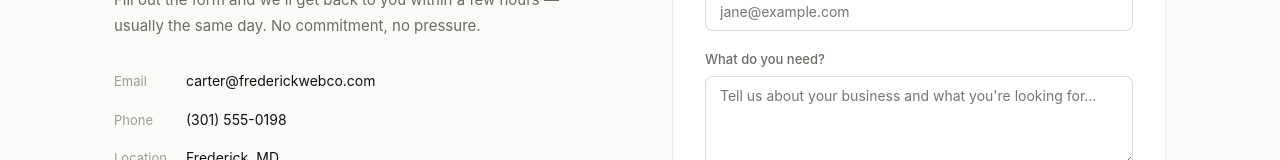
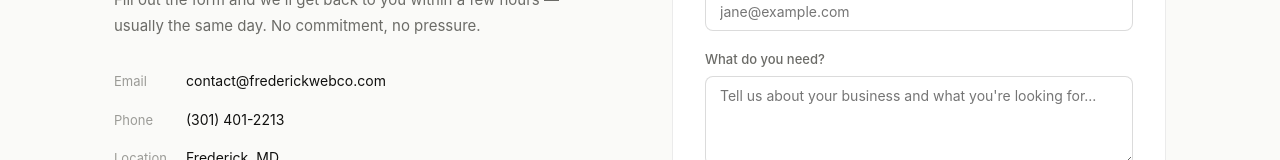
Before and after one commit to StudyFlashForge/frederickwebco, a Next.js app in the folder frederickwebco/frederickwebco/: page / in a window 1280 px wide. Shown: the part 3488-3648 px from the top of the page. Built offline with nearby package versions, Linux system fonts and the light colour scheme.

Commit message:
Update Contact.tsx

```diff
--- a/frederickwebco/frederickwebco/components/Contact.tsx
+++ b/frederickwebco/frederickwebco/components/Contact.tsx
@@ -50,8 +50,8 @@ export default function Contact() {
           </p>
           <div style={{ display: 'flex', flexDirection: 'column', gap: '1rem' }}>
             {[
-              { label: 'Email', value: 'carter@frederickwebco.com' },
-              { label: 'Phone', value: '(301) 555-0198' },
+              { label: 'Email', value: 'contact@frederickwebco.com' },
+              { label: 'Phone', value: '(301) 401-2213' },
               { label: 'Location', value: 'Frederick, MD' },
             ].map(item => (
               <div key={item.label} style={{ display: 'flex', gap: 12, alignItems: 'center' }}>
```
